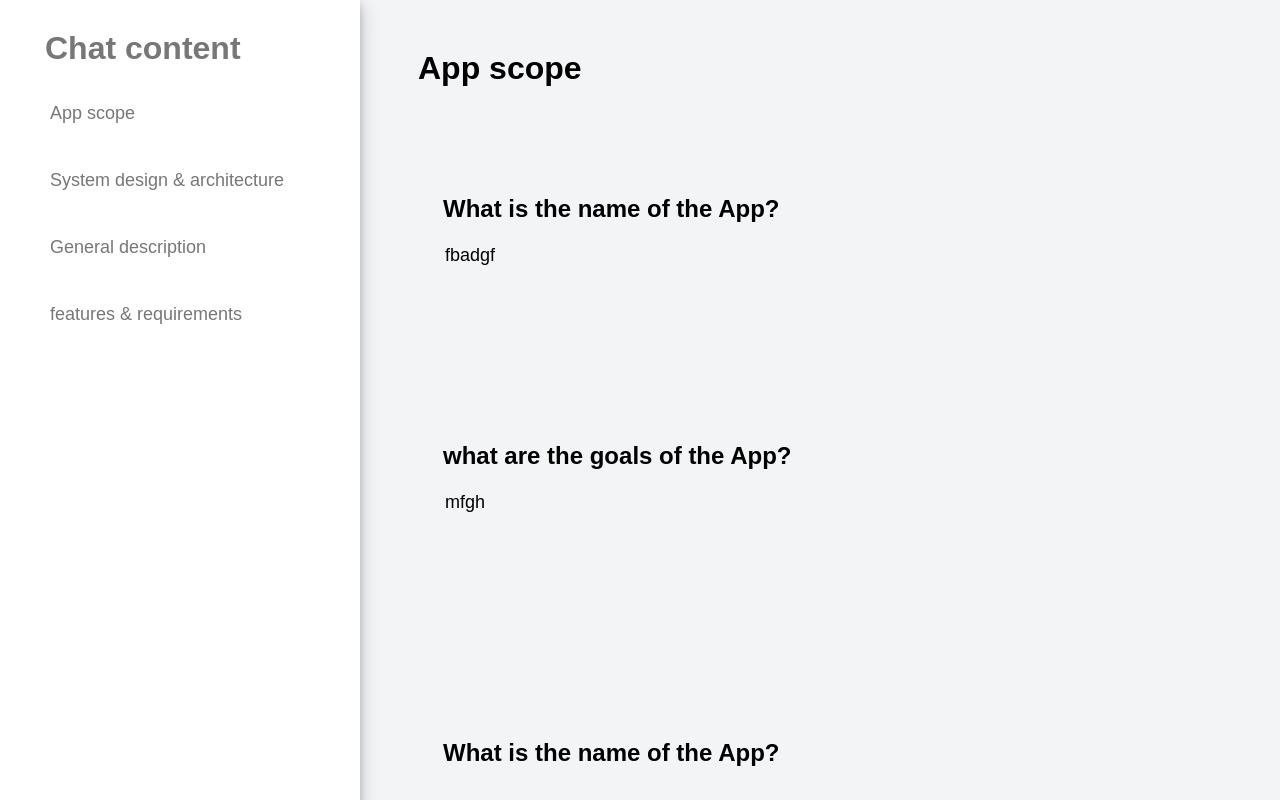
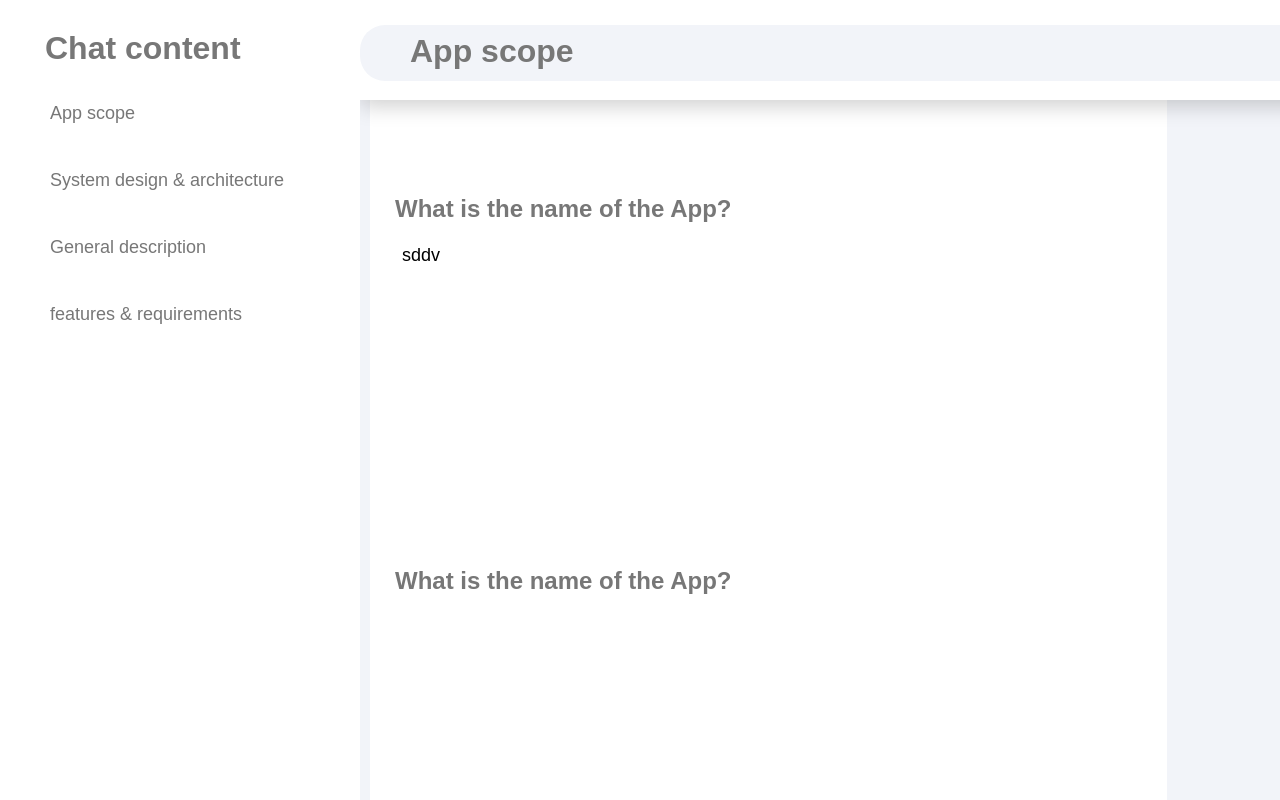
Before and after one commit to Mohammed-Ismail1/Documentation-chat, a React (Create React App) app in the folder my-app/: page / in a window 1280 px wide. Shown: the top 800 px of the page. Built offline with nearby package versions, Linux system fonts and the light colour scheme.

Commit message:
update 3

```diff
--- a/my-app/src/App/Components/Questions.jsx
+++ b/my-app/src/App/Components/Questions.jsx
@@ -9,7 +9,7 @@ export function Questions(QuestionShow, QuestionId) {
     scope: [
         {title: "App scope"},
         {id: 1, Question: "What is the name of the App?", answer: 'fbsddsf'},
-        {id: 2, Question: "what are the goals of the App?", answer: 'adgfbadg'},
+        {id: 2, Question: "what are the goals of the App?", answer: ''},
         {id: 3, Question: "what problems will the app solve?", answer: ''},
         {id: 4, Question: "What will the app cover and what wont it cover?", answer: ''},
 
@@ -17,31 +17,31 @@ export function Questions(QuestionShow, QuestionId) {
     ],
     architecture: [
         {title: "System design & architecture"},
-        {id: 1, Question: "introduction to the architecture of the app", answer: ' sd dv '},
-        {id: 2, Question: "network connectivity requirements?", answer: ''},
-        {id: 3, Question: "design Principles", answer: ''},
-        {id: 4, Question: "data model", answer: ''},
-        {id: 5, Question: "User interface Design", answer: ''},
-        {id: 6, Question: "System Components", answer: ''},
-        {id: 7, Question: "External interfaces", answer: ''},
-        {id: 8, Question: "Algorithms and Logic", answer: ''},
-        {id: 9, Question: "Data flow and processing", answer: ''},
-        {id: 10, Question: "Deployment and Configuration", answer: ''},
-        {id: 11, Question: "Dependencies and third-party libraries", answer: ''},
-        {id: 12, Question: "Appendices", answer: ''},
+        {id: 1, Question: "introduction to the architecture of the app", answer: ' sddv '},
+        {id: 2, Question: "network connectivity requirements?", answer: 'g'},
+        {id: 3, Question: "design Principles", answer: 'gg'},
+        {id: 4, Question: "data model", answer: 'gg'},
+        {id: 5, Question: "User interface Design", answer: 'g'},
+        {id: 6, Question: "System Components", answer: 'gg'},
+        {id: 7, Question: "External interfaces", answer: 'gg'},
+        {id: 8, Question: "Algorithms and Logic", answer: 'g'},
+        {id: 9, Question: "Data flow and processing", answer: 'gg'},
+        {id: 10, Question: "Deployment and Configuration", answer: 'jgy'},
+        {id: 11, Question: "Dependencies and third-party libraries", answer: 'yuf'},
+        {id: 12, Question: "Appendices", answer: 'utftu'},
       // Add more architecture questions here
     ],
     description: [
         {title: "General description"},
-        {id: 1, Question: "Use cases", answer: 'hffsavfa'},
-        {id: 2, Question: "Product limitations and constraints", answer: 'msdgbsdgb'},
+        {id: 1, Question: "Use cases", answer: 'jgg'},
+        {id: 2, Question: "Product limitations and constraints", answer: ''},
 
         // Add more architecture questions here
     ],
      features: [
         {title: "features & requirements"},
         {id: 1, Question: "Features", answer: 'fbadgf'},
-        {id: 2, Question: "Functional requirements", answer: 'mfgh'},
+        {id: 2, Question: "Functional requirements", answer: ''},
         {id: 3, Question: "External interface requirement", answer: ''},
         {id: 4, Question: "Non-functional requirements", answer: ''},
       // Add more architecture questions here
@@ -63,7 +63,7 @@ export function Questions(QuestionShow, QuestionId) {
   const [descrAnswers, setDescrAnswers] = useState(descrInitialAnswers);
   const [featuresAnswers, setFeaturesAnswers] = useState(featuresInitialAnswers);
 
-  var answer = scopeAnswers;
+  var answer = archAnswers;
 
   // Iterate through the questions and populate the initial answers
   for (const section in questions) {
@@ -130,26 +130,30 @@ export function Questions(QuestionShow, QuestionId) {
   if (selectedQuestions) {
     return (
       <>
-        <div>
+          <div className='header_section'>
+            <div className='header'>
+              <div className="section_title">{selectedQuestions[0].title}</div>
+              <div className="toolbar">
+                <input type="file" className="imageInput" id="imageInput" accept="image/*" />
+                <label htmlFor="imageInput" className="imageInput-label"></label>
+                <button className='Download'>Download file</button>
+              </div>
+            </div>
+          </div>
+
+          <div>
           {selectedQuestions.map((Question) => (
             <div key={Question.id}>
-              <div className='header'>
-                <h1 className="section_title">{Question.title}</h1>
-                <div className='toolbar'>
-                  {/*<input type="file" className="imageInput" id="imageInput" accept="image/*" />
-                  <label htmlFor="imageInput" className="imageInput-label"></label>*/}
-                </div>
-              </div>
 
               <div className='section_Question'>
                 {Question.answer && (
                   <div className='Question_Answer'>
                     <h2>{Question.Question}</h2>
                     <textarea
-                      value={answer[Question.id]}
+                      value={archAnswers[Question.id]}
                       className="answer"
                       onChange={(e) => handleAnswerChange(Question.id, e.target.value)}
-                      rows={Math.max(1, Math.ceil(descrAnswers[Question.id].length / 50))}
+                      rows={Math.max(1, Math.ceil(archAnswers[Question.id].length / 50))}
                       style={{ height: "auto" }}
                       onInput={(e) => {
                         e.target.style.height = 'auto';
--- a/my-app/src/App/index.css
+++ b/my-app/src/App/index.css
@@ -1,6 +1,8 @@
 body{
-    background-color: #f3f4f6;
+    background-color: #f2f4f9;
     font-family: sans-serif;
+    color: #777777;
+
 
 }
 
@@ -9,7 +11,6 @@ body{
     position: fixed;
     width: 45vh;
     height: 100ch;
-    box-shadow: 0 4px 8px 0 rgba(0, 0, 0, 0.2), 0 6px 20px 0 rgba(0, 0, 0, 0.19);
     z-index: 2;
 
 }
@@ -17,27 +18,75 @@ body{
 .Content{
     display: inline-block;
     position: relative;
+
 }
 
 .QuestionDisplay{
     position: Absolute;
-    left:46vh;
+    width: 8.3in;
+    left:25%;
     margin-left: 50px;
+    background-color: #FFFFFF;
 }
 
 .section_Question{
     padding-top: 75px;
+}
+
+.header_section{
+    position: fixed;
+    width: 100%;
+    height: 100px;
+    left: 45vh;
+    background-color: #FFFFFF;
+    color: #777777;
+    box-shadow: 0 6px 20px 0 rgba(0, 0, 0, 0.19);
+}
+
+
+.header{
+    width: 70rem;
+    height: 3.5rem;
+    background-color: #f2f4f9;
+    border-radius: 25px;
+    position: absolute;
+    margin-top: 25px;
+    display: inline-block;
+}
+
+
+.section_title{
+    margin: 8px 0px 50px 50px;
+    position: absolute;
+    top: 0%;
+    font-size: xx-large;
+    font-weight: bold;
+}
+
+
+.toolbar {
+    position: absolute;
+    right: 10px; /* Adjust the right value as needed to control the distance from the right edge */
+    top: 0; /* You can adjust the top value to control the vertical position */
+}
+
+
+.Download{
+    border: none;
+    background-color: rgb(114, 171, 255);
+    border-radius: 50px;
+    font-size: small;
+    font-weight: bold;
+    padding: 10px;
+    margin-right: 25px;
+    cursor: pointer;
+    color: #FFFFFF;
+    margin: 8px 25px 0px 0px;
 
 }
 
-.header{
-    position: fixed;
-
-}
-
-.section_title{
-    margin: 50px 10px 50px 0px;
-    position: relative;
+.Download:hover{
+    transform: scale(1.05);
 }
 
 .Title{
@@ -56,20 +105,16 @@ body{
     display: none; /* Hide the default file input */
     }
 
-    /* Style for the custom button label */
-    .imageInput-label {
+/* Style for the custom button label */
+.imageInput-label {
     background-image: url('./Assets/image.png'); /* Replace with your image URL */
     background-size: cover;
     background-repeat: no-repeat;
     width: 35px;
-    position: absolute;
     height: 35px;
     cursor: pointer;
     display: inline-block;
-    text-indent: -9999px; /* Hide the text content of the label */
-    margin-top: 9px;
-    margin-left: 10px;
-
+    margin: 8px 25px 0px 0px;
 }
 
 .NavBTN{
@@ -80,6 +125,8 @@ body{
     color: #777777;
     padding: 10px;
     border-radius: 5px;
+    cursor: pointer;
+
 }
 
 .NavBTN:hover{
@@ -98,7 +145,7 @@ body{
 
 .Question:hover{
     border: none;
-    background-color: #f3f4f6;
+    background-color: #FFFFFF;
     color: black;
     padding-left: 35px;
     border-radius: 5px;
@@ -111,19 +158,19 @@ body{
 
 .Question_Answer:hover{
     border: none;
-    background-color: #f3f4f6;
+    background-color: #FFFFFF;
     color: black;
     padding-left: 35px;
     border-radius: 5px;
 }
 
 .Question_Answer:hover .answer{
-    background-color: #f3f4f6;
+    background-color: #FFFFFF;
 }
 
 .answer{
     border: none;
-    background-color:#f3f4f6 ;
+    background-color: #FFFFFF;
     font-size: large;
     margin: 0px 0px 25px 0px;
     width: 90vh;
--- a/my-app/src/App/index.jsx
+++ b/my-app/src/App/index.jsx
@@ -4,7 +4,7 @@ import { Questions } from './Components/Questions';
 
 function DocumentationChat() {
   const [QuestionShow, setQuestionShow] = useState('scope');
-  const [QuestionId, setQuestionId] = useState(1);
+const [QuestionId, /*setQuestionId*/] = useState(1);
 
     return (
       <>
@@ -46,11 +46,6 @@ function DocumentationChat() {
           {Questions(QuestionShow, QuestionId)}
         </div>
 
-        <form method="POST">
-          <div className="InputContainer">
-
-          </div>
-        </form>
       </>
     );
   }
```
